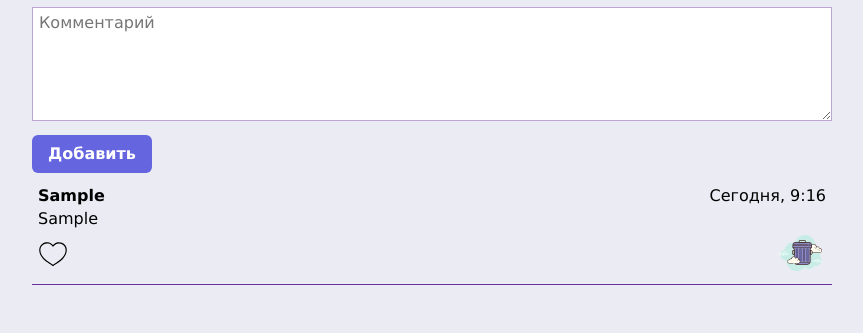
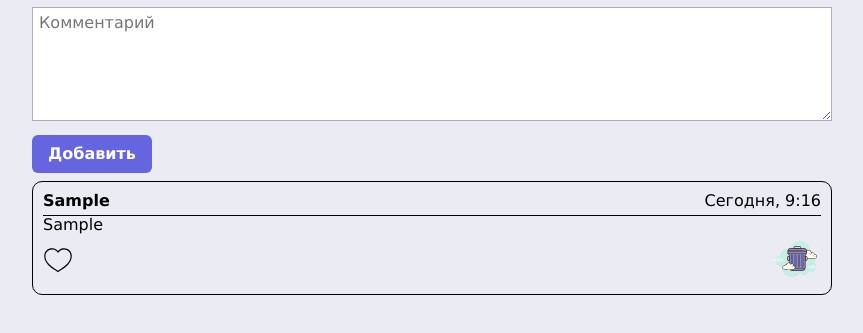
Before and after one commit to klaus-wq/comments, a plain HTML site: page index.html in a window 1280 px wide. Both pictures are taken after typing "Sample", "2020-01-15", "Sample" into the empty fields and a click on the button "Добавить". Shown: the part 151-484 px from the top of the page, without its empty margins (208-1071 px from the left). Drawn offline with nearby package versions, Linux system fonts and the light colour scheme.

Commit message:
change style

```diff
--- a/css/main.css
+++ b/css/main.css
@@ -45,9 +45,11 @@ body {
 }
 
 .comment__block {
-    padding: 6px;
+    padding: 10px;
     margin-bottom: 6px;
-    border-bottom: 1px solid rebeccapurple;
+    /* border-bottom: 1px solid rebeccapurple; */
+    border: 1px solid black;
+    border-radius: 10px;
     overflow-wrap: anywhere;
 }
 
@@ -56,6 +58,8 @@ body {
     justify-content: space-between;
     flex-wrap: wrap; */
     display: grid;
+    border-bottom: 1px solid black;
+    border-bottom-width: 1px;
 }
 
 .comment__name {
```
